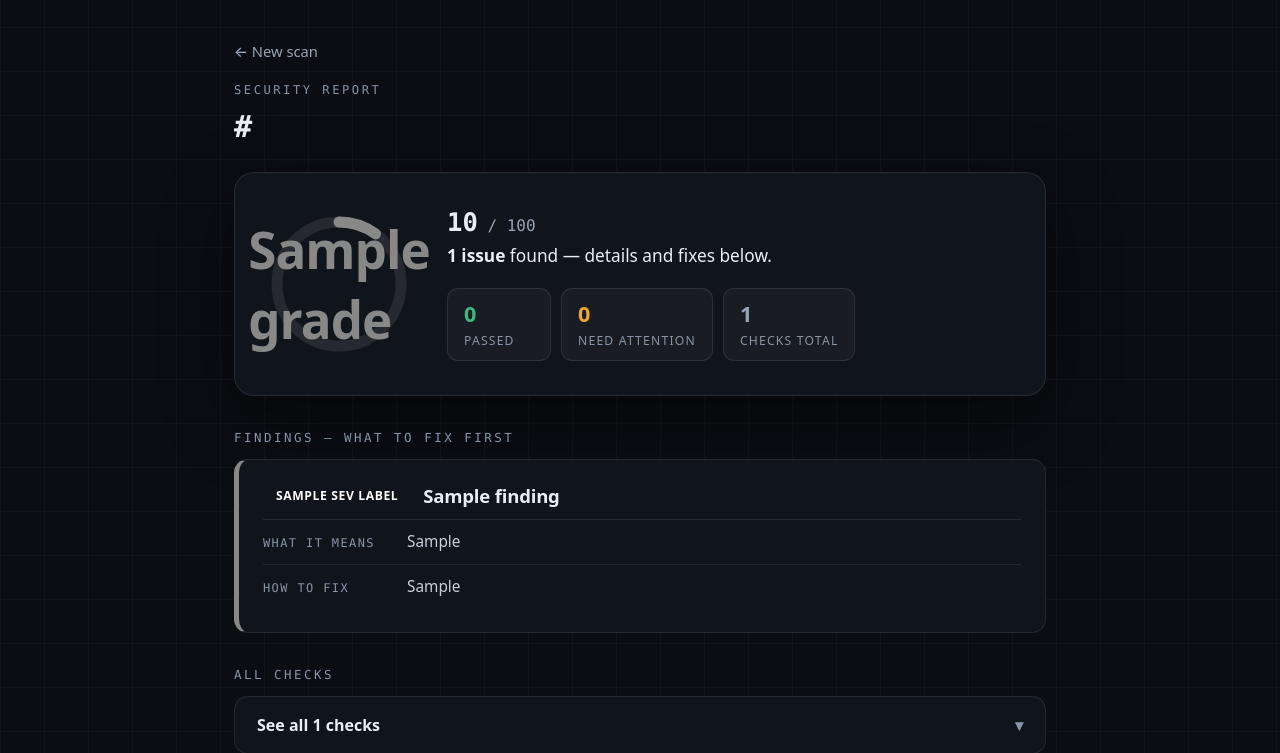
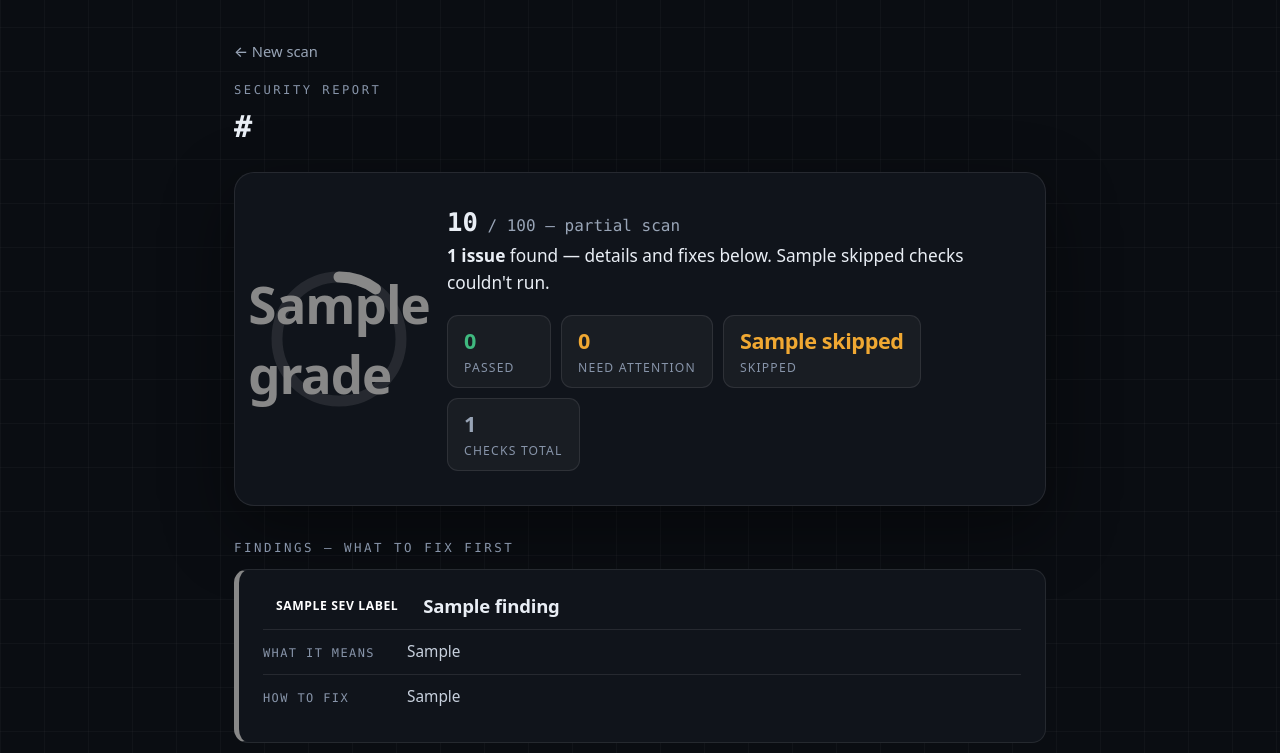
Before and after one commit to xorudra/siteguard, a Flask app: template templates/report.html in a window 1280 px wide. Shown: the part 61-814 px from the top of the page. Run offline with Flask 3, Linux system fonts and the light colour scheme; the template is opened without the code that fills it: most values are stand-ins (such as "Sample title", 1, 10 or a date in 2020); some libraries are stand-ins or nearby versions.

Commit message:
Security fixes round 2 from the 2026-10-16 re-audit (run-2)
- Report honesty: scans carry skipped/complete; verdict, stats,
  OWASP table, PoC page and PDF disclose partial scans instead of
  presenting them as clean 'Final' passes. OWASP 'covered' now
  requires a mapped check that actually ran (new 'not-tested').
- Scan deadline is thread-local (concurrent scans in a threaded
  process no longer corrupt each other's budget) and /vapt's two
  phases share one per-request budget (100s cap) instead of
  stacking two independent 90s deadlines.
- Local/no-edge mode: POSTs require a localhost or IP-literal Host,
  closing the DNS-rebinding CSRF shape; LAN mode prints a loud
  startup warning so an inherited SITEGUARD_LAN=1 is never silent.
- Supply chain: full transitive closure pinned in requirements.txt
  from the production venv freeze; run.bat installs from
  requirements.txt; render.yaml sets SITEGUARD_TRUST_PROXY=1.
- Tests: 130 pass (15 new round-2 regression tests; the OWASP
  all-fetches-down expectation updated to the honest 'not-tested').

```diff
--- a/app.py
+++ b/app.py
@@ -1,5 +1,6 @@
 #!/usr/bin/env python3
 """SiteGuard web app — enter a URL, get a website security report."""
+import ipaddress
 import os
 import secrets
 import sys
@@ -47,6 +48,14 @@ def _load_report(payload):
             return None
     if not isinstance(report["findings"], list):
         return None
+    # Backfill completeness for payloads signed before the field existed
+    # (2026-10-16 run-2 fix): derive it from the check list so an old
+    # payload renders with the same honesty rules as a fresh report.
+    if "skipped" not in report:
+        report["skipped"] = sum(
+            1 for c in report["checks"] if c.get("status") == "skipped")
+    if "complete" not in report:
+        report["complete"] = report["skipped"] == 0
     return report
 
 
@@ -407,9 +416,13 @@ def _build_poc_pdf(report, name, details):
                    new_x="LMARGIN", new_y="NEXT", align="L")
     pdf.ln(4)
     pdf.set_font("helvetica", "", 10)
+    # Completeness honesty (2026-10-16 run-2 fix): a partial scan must
+    # not label itself an unqualified "Final" assessment.
+    _complete = report.get("complete", True)
+    _status = "Final" if _complete else "Final (partial scan)"
     for label, val in (("Prepared by", name), ("Target", report["url"]),
                        ("Assessment date", report["scanned_at"]),
-                       ("Report status", "Final"),
+                       ("Report status", _status),
                        ("Generated by", "SiteGuard (no AI used)")):
         pdf.set_text_color(*muted)
         pdf.cell(36, 6, _pdf_sanitize(label))
@@ -469,6 +482,12 @@ def _build_poc_pdf(report, name, details):
             "The following controls were inspected and verified to be "
             "correctly configured. They are effective defenses, not "
             "vulnerabilities."), new_x="LMARGIN", new_y="NEXT", align="L")
+        if not report.get("complete", True):
+            pdf.multi_cell(0, 5.5, _pdf_sanitize(
+                f"Partial scan: {report.get('skipped', 0)} of "
+                f"{len(report.get('checks', []))} checks could not be "
+                "completed and are not listed here."),
+                new_x="LMARGIN", new_y="NEXT", align="L")
         pdf.ln(2)
         for c in passed:
             pdf.cell(0, 6, _pdf_sanitize(f"PASS - {c.get('name', '')}"),
@@ -543,8 +562,38 @@ def _origin_ok():
     return urlparse(origin).netloc == request.host
 
 
+def _host_is_local():
+    """True when the request's Host is a loopback name or an IP literal.
+
+    In no-edge mode (TRUST_PROXY off — the local launch and any direct
+    bind) a DNS-rebinding page makes the browser send the attacker's
+    hostname as Host, and _origin_ok then compares two attacker-chosen
+    values. Requiring an IP-literal or localhost Host in that mode
+    closes the shape: a rebound name is neither. Hosted mode sits
+    behind the edge and is not gated here.
+    """
+    h = request.host or ""
+    if h.startswith("["):
+        name = h[1:].split("]")[0]
+    else:
+        name = h.split(":")[0]
+    if name == "localhost":
+        return True
+    try:
+        ipaddress.ip_address(name)
+        return True
+    except ValueError:
+        return False
+
+
 @app.before_request
 def _csrf_guard():
+    if (request.method == "POST" and not TRUST_PROXY
+            and not _host_is_local()):
+        return render_template(
+            "index.html", url=(request.form.get("url") or ""),
+            error="That request didn't come from this site — please "
+                  "start again from the homepage."), 403
     if request.method == "POST" and not _origin_ok():
         return render_template(
             "index.html", url=(request.form.get("url") or ""),
@@ -690,13 +739,17 @@ def _merge_reports(passive, active):
     score = max(0, 100 - sum(DEDUCT[f["severity"]] for f in findings))
     grade = ("A" if score >= 90 else "B" if score >= 80 else "C"
              if score >= 70 else "D" if score >= 60 else "F")
+    checks = passive["checks"] + active["checks"]
+    skipped = sum(1 for c in checks if c["status"] == "skipped")
     return {"url": passive["url"],
             "scanned_at": passive["scanned_at"],
             "mode": "vapt",
             "score": score,
             "grade": grade,
             "findings": findings,
-            "checks": passive["checks"] + active["checks"]}
+            "checks": checks,
+            "skipped": skipped,
+            "complete": skipped == 0}
 
 
 @app.route("/vapt", methods=["POST"])
@@ -726,8 +779,13 @@ def do_vapt():
     try:
         # VAPT mode = full passive scan + 6 active tests, merged into one
         # report. Both scans raise UnsafeTarget for non-public targets.
+        # The two phases share one overall budget (2026-10-16 run-2
+        # fix): the active phase's deadline is capped at 100s from the
+        # request start, inside the 120s worker timeout, instead of
+        # arming a second independent 90s budget.
+        started = time.monotonic()
         passive = scan(url)
-        active = vapt_scan(url)
+        active = vapt_scan(url, deadline=started + 100)
     except UnsafeTarget as e:
         return render_template("index.html", url=url, error=str(e))
     except Exception:
@@ -805,4 +863,14 @@ if __name__ == "__main__":
     # the LAN is an explicit opt-in (SITEGUARD_LAN=1), never the default.
     host = ("0.0.0.0" if os.environ.get("SITEGUARD_LAN") == "1"
             else "127.0.0.1")
+    if host == "0.0.0.0":
+        # Loud, every launch (2026-10-16 run-2 fix): an inherited
+        # SITEGUARD_LAN=1 must never widen the bind silently.
+        print("=" * 60)
+        print("WARNING: SiteGuard is listening on ALL network interfaces")
+        print(f"(SITEGUARD_LAN=1, port {port}). Anyone on your network can")
+        print("run scans from this machine and its IP address — the scan")
+        print("endpoints have no login. Unset SITEGUARD_LAN to go back to")
+        print("this-computer-only mode.")
+        print("=" * 60)
     app.run(host=host, port=port)
--- a/render.yaml
+++ b/render.yaml
@@ -11,3 +11,8 @@ services:
       # and signed payloads randomly failed verification (A8).
       - key: SECRET_KEY
         generateValue: true
+      # This deploy sits behind Render's edge, which appends the
+      # address it observed to X-Forwarded-For — the app may trust the
+      # last hop for rate-limit identity only when this flag is set.
+      - key: SITEGUARD_TRUST_PROXY
+        value: "1"
--- a/templates/poc.html
+++ b/templates/poc.html
@@ -138,7 +138,7 @@
         <tr><td>Prepared by</td><td class="v">{{ name }}</td></tr>
         <tr><td>Target</td><td class="v">{{ r.url }}</td></tr>
         <tr><td>Assessment date</td><td class="v">{{ r.scanned_at }}</td></tr>
-        <tr><td>Report status</td><td class="v">Final</td></tr>
+        <tr><td>Report status</td><td class="v">Final{% if not r.complete|default(true) %} (partial scan){% endif %}</td></tr>
         <tr><td>Generated by</td><td class="v">SiteGuard (no AI used)</td></tr>
       </table>
     </div>
@@ -192,6 +192,9 @@
       <div class="controls">
         <h2>3. Security Controls Verified</h2>
         <p>The following controls were inspected and verified to be correctly configured. These are effective defenses, not vulnerabilities.</p>
+        {% if not r.complete|default(true) %}
+        <p><b>Partial scan:</b> {{ r.skipped }} of {{ r.checks|length }} checks could not be completed and are not listed here.</p>
+        {% endif %}
         <ul>
           {% for c in passed %}
           <li><span class="pass">PASS</span> &mdash; {{ c.name }}</li>
--- a/templates/report.html
+++ b/templates/report.html
@@ -87,6 +87,9 @@
     padding:30px 26px; text-align:center; font-size:1.06em; line-height:1.65; color:#c9e8d8;
   }
   .allclear b{color:#fff}
+  .allclear.partial{
+    background:rgba(232,136,0,.08); border-color:rgba(232,136,0,.4); color:#f3ddba;
+  }
   /* ---- all checks ---- */
   details.checks{background:var(--surface); border:1px solid var(--line); border-radius:14px; overflow:hidden; margin-top:6px}
   details.checks summary{padding:17px 22px; cursor:pointer; font-weight:600; color:var(--text); list-style:none; display:flex; justify-content:space-between; align-items:center}
@@ -109,6 +112,7 @@
   .opill{font-size:.72em; font-weight:700; padding:4px 10px; border-radius:20px; flex:none}
   .op-covered{background:rgba(47,158,104,.16); color:#3ecf8e; border:1px solid rgba(47,158,104,.4)}
   .op-not-in-scan{background:rgba(232,136,0,.12); color:#f0a53c; border:1px solid rgba(232,136,0,.35)}
+  .op-not-tested{background:rgba(211,51,51,.12); color:#e88; border:1px solid rgba(211,51,51,.35)}
   .op-not-testable{background:rgba(91,101,114,.16); color:var(--muted); border:1px solid var(--line)}
   .obody{padding:0 20px 16px 20px; color:var(--muted); font-size:.92em; line-height:1.6}
   .obody p{margin:0 0 10px}
@@ -186,26 +190,32 @@
         <div class="g" style="color:{{ grade_color }}">{{ r.grade }}</div>
       </div>
       <div class="hero-body">
-        <p class="score-line"><b>{{ r.score }}</b> / 100</p>
-        {% if not r.findings %}
+        {% set ns = r.skipped|default(0) %}
+        <p class="score-line"><b>{{ r.score }}</b> / 100{% if ns %} &mdash; partial scan{% endif %}</p>
+        {% if not r.findings and ns == 0 %}
           <p class="verdict">Looking good &mdash; this site passed every check.</p>
+        {% elif not r.findings %}
+          <p class="verdict">This scan didn't finish &mdash; <b>{{ ns }} check{{ 's' if ns != 1 }} couldn't run</b>, so this is not a clean pass.</p>
         {% elif r.findings|length == 1 %}
-          <p class="verdict"><b>1 issue</b> found &mdash; details and fixes below.</p>
+          <p class="verdict"><b>1 issue</b> found &mdash; details and fixes below.{% if ns %} {{ ns }} check{{ 's' if ns != 1 }} couldn't run.{% endif %}</p>
         {% else %}
-          <p class="verdict"><b>{{ r.findings|length }} issues</b> found &mdash; details and fixes below.</p>
+          <p class="verdict"><b>{{ r.findings|length }} issues</b> found &mdash; details and fixes below.{% if ns %} {{ ns }} check{{ 's' if ns != 1 }} couldn't run.{% endif %}</p>
         {% endif %}
         {% set np = r.checks|selectattr('status','equalto','passed')|list|length %}
         {% set nf = r.checks|selectattr('status','equalto','failed')|list|length %}
         <div class="stats">
           <div class="stat ok"><span class="n">{{ np }}</span><span class="l">Passed</span></div>
           <div class="stat warn"><span class="n">{{ nf }}</span><span class="l">Need attention</span></div>
+          {% if ns %}<div class="stat warn"><span class="n">{{ ns }}</span><span class="l">Skipped</span></div>{% endif %}
           <div class="stat all"><span class="n">{{ r.checks|length }}</span><span class="l">Checks total</span></div>
         </div>
       </div>
     </div>
 
-    {% if not r.findings %}
+    {% if not r.findings and not r.skipped|default(0) %}
       <div class="allclear"><b>Nothing to fix.</b><br>Nice work keeping this site safe &mdash; every check passed.</div>
+    {% elif not r.findings %}
+      <div class="allclear partial"><b>Partial scan.</b><br>{{ r.skipped }} of {{ r.checks|length }} checks could not be completed &mdash; the score above is based only on the checks that ran.</div>
     {% else %}
       <p class="sec-label">Findings &mdash; what to fix first</p>
       {% for f in r.findings %}
@@ -225,7 +235,7 @@
       <summary><span>See all {{ r.checks|length }} checks</span><span class="chev">&#9662;</span></summary>
       <ul>
       {% for c in r.checks %}
-        <li class="st-{{ c.status }}"><span class="dot">{% if c.status == 'passed' %}&#10003;{% elif c.status == 'failed' %}!{% elif c.status == 'info' %}i{% else %}&ndash;{% endif %}</span>{{ c.name }}</li>
+        <li class="st-{{ c.status }}"><span class="dot">{% if c.status == 'passed' %}&#10003;{% elif c.status == 'failed' %}!{% elif c.status == 'info' %}i{% else %}&ndash;{% endif %}</span>{{ c.name }}{% if c.status == 'skipped' %} (skipped){% endif %}</li>
       {% endfor %}
       </ul>
     </details>
@@ -237,14 +247,14 @@
         <summary>
           <span class="oid">{{ o.id }}</span>
           <span class="otitle">{{ o.title }}</span>
-          <span class="opill op-{{ o.status }}">{% if o.status == 'covered' %}Covered{% elif o.status == 'not-in-scan' %}Not in this scan{% else %}Can't test externally{% endif %}</span>
+          <span class="opill op-{{ o.status }}">{% if o.status == 'covered' %}Covered{% elif o.status == 'not-tested' %}Not tested{% elif o.status == 'not-in-scan' %}Not in this scan{% else %}Can't test externally{% endif %}</span>
         </summary>
         <div class="obody">
           <p>{{ o.note }}</p>
           {% if o.checks %}
           <ul>
             {% for c in o.checks %}
-            <li class="st-{{ c.status }}"><span class="dot">{% if c.status == 'passed' %}&#10003;{% elif c.status == 'failed' %}!{% elif c.status == 'info' %}i{% else %}&ndash;{% endif %}</span>{{ c.name }}</li>
+            <li class="st-{{ c.status }}"><span class="dot">{% if c.status == 'passed' %}&#10003;{% elif c.status == 'failed' %}!{% elif c.status == 'info' %}i{% else %}&ndash;{% endif %}</span>{{ c.name }}{% if c.status == 'skipped' %} (skipped){% endif %}</li>
             {% endfor %}
           </ul>
           {% endif %}
```
Also changed, not shown: owasp.py (+7 -1 lines), requirements.txt (+16 -0 lines), scanner.py (+21 -7 lines), tests/test_audit_fixes_2026_10_16.py (+3 -3 lines), tests/test_audit_round2_2026_10_16.py (added, +223 -0 lines), tests/test_new_checks.py (+6 -3 lines), vapt.py (+7 -2 lines), 1 other file.
